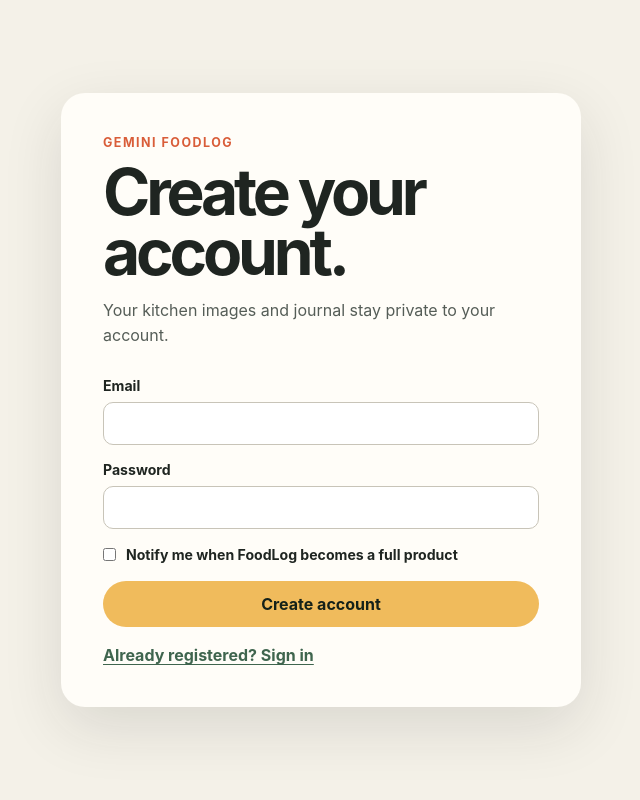
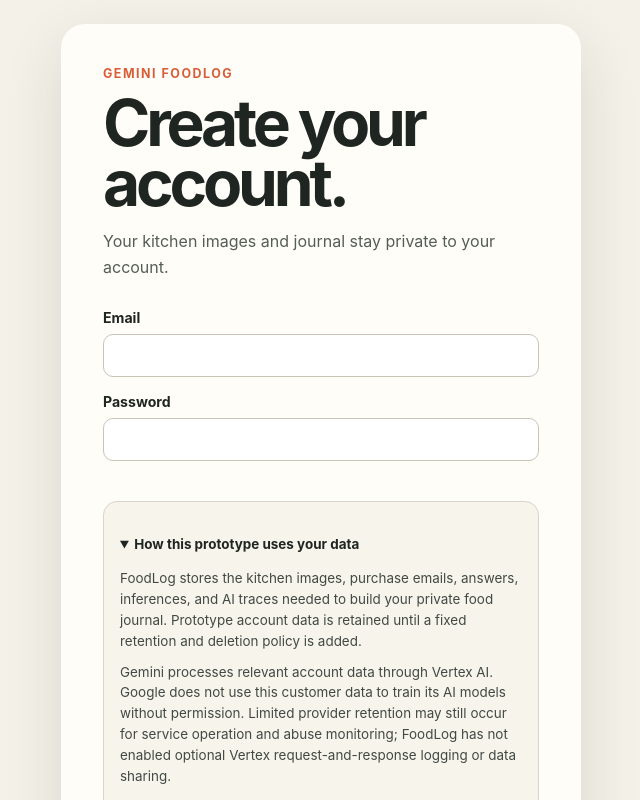
Before and after one commit to oana-ffg/gemini-foodlog, a React (Vite) app in the folder apps/web/: page /data in a window 1280 px wide. Both pictures are taken after a click on the button "Need an account? Sign up". Shown: the top 800 px of the page, without its empty margins (319-959 px from the left). Built offline with nearby package versions, Linux system fonts and the light colour scheme; no server answers.

Commit message:
privacy: disclose prototype data use at signup

```diff
--- /dev/null
+++ b/apps/web/src/PrototypeDataNotice.tsx
@@ -0,0 +1,32 @@
+export const PROTOTYPE_DATA_NOTICE_VERSION = "prototype-data-use-v1";
+
+export default function PrototypeDataNotice() {
+  return (
+    <details
+      className="prototype-data-notice"
+      data-policy-version={PROTOTYPE_DATA_NOTICE_VERSION}
+      open
+    >
+      <summary>How this prototype uses your data</summary>
+      <div className="prototype-data-notice__body">
+        <p>
+          FoodLog stores the kitchen images, purchase emails, answers, inferences,
+          and AI traces needed to build your private food journal. Prototype account
+          data is retained until a fixed retention and deletion policy is added.
+        </p>
+        <p>
+          Gemini processes relevant account data through Vertex AI. Google does not
+          use this customer data to train its AI models without permission. Limited
+          provider retention may still occur for service operation and abuse monitoring;
+          FoodLog has not enabled optional Vertex request-and-response logging or data sharing.
+        </p>
+        <p>
+          During debugging, Oana may inspect narrowly scoped account evidence with audited
+          operator tools and coding agents such as Codex. This is used to improve FoodLog,
+          not to train a provider&apos;s general models. Antigravity will not receive private
+          account data unless its data controls are independently verified first.
+        </p>
+      </div>
+    </details>
+  );
+}
--- a/apps/web/src/auth.tsx
+++ b/apps/web/src/auth.tsx
@@ -19,6 +19,7 @@
   useState,
 } from "react";
 import { auth } from "./firebase";
+import PrototypeDataNotice from "./PrototypeDataNotice";
 import { saveSignupLaunchMailIntent } from "./signupIntent";
 
 interface AuthContextValue {
@@ -119,6 +120,7 @@
   const [email, setEmail] = useState("");
   const [password, setPassword] = useState("");
   const [launchMailOptIn, setLaunchMailOptIn] = useState(false);
+  const [prototypeDataAcknowledged, setPrototypeDataAcknowledged] = useState(false);
   const [busy, setBusy] = useState(false);
   const [message, setMessage] = useState<string>();
 
@@ -150,6 +152,7 @@
     setMode((current) => current === "sign-in" ? "sign-up" : "sign-in");
     setPassword("");
     setLaunchMailOptIn(false);
+    setPrototypeDataAcknowledged(false);
     setMessage(undefined);
   };
 
@@ -182,6 +185,17 @@
             />
           </label>
           {mode === "sign-up" ? (
+            <>
+              <PrototypeDataNotice />
+              <label className="checkbox-label">
+                <input
+                  type="checkbox"
+                  required
+                  checked={prototypeDataAcknowledged}
+                  onChange={(event) => setPrototypeDataAcknowledged(event.target.checked)}
+                />
+                I understand how this prototype uses and retains my data
+              </label>
               <label className="checkbox-label">
                 <input
                   type="checkbox"
@@ -190,8 +204,12 @@
                 />
                 Notify me when FoodLog becomes a full product
               </label>
+            </>
           ) : null}
-          <button type="submit" disabled={busy}>
+          <button
+            type="submit"
+            disabled={busy || (mode === "sign-up" && !prototypeDataAcknowledged)}
+          >
             {busy ? "Please wait…" : mode === "sign-in" ? "Sign in" : "Create account"}
           </button>
           {message ? <p className="form-message form-message--error" role="alert">{message}</p> : null}
--- a/apps/web/src/styles.css
+++ b/apps/web/src/styles.css
@@ -37,6 +37,26 @@
   line-height: 1.45;
 }
 .checkbox-label input { width: auto; margin: 3px 0 0; accent-color: #315c44; }
+.prototype-data-notice {
+  border: 1px solid #d9d4c8;
+  border-radius: 14px;
+  background: #f7f4ec;
+  color: #414943;
+  font-size: 0.84rem;
+  line-height: 1.55;
+}
+.prototype-data-notice summary {
+  cursor: pointer;
+  padding: 14px 16px;
+  color: #1f2521;
+  font-weight: 750;
+}
+.prototype-data-notice__body {
+  display: grid;
+  gap: 10px;
+  padding: 0 16px 16px;
+}
+.prototype-data-notice__body p { margin: 0; }
 .form-message--error { color: #9b3827; }
 .capacity-card { display: grid; gap: 20px; }
 .capacity-card .session-controls { justify-items: start; margin-bottom: 12px; }
```
Also changed, not shown: 4 other files (tests, documents, lock files or other folders). Lines whose indentation alone changed are shown as unchanged.
